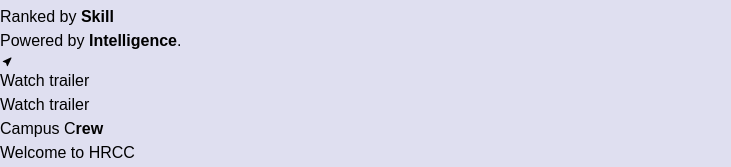
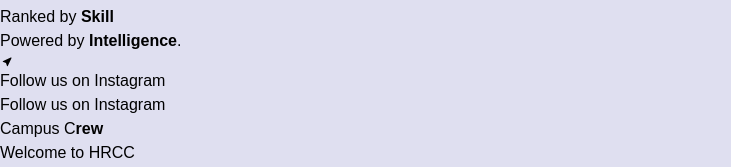
Before and after one commit to HRCC-SRM/HRCC-Website, a React (Vite) app: page / in a window 1280 px wide. Shown: the part 473-640 px from the top of the page, without its empty margins (0-731 px from the left). Built offline with nearby package versions, Linux system fonts and the light colour scheme; a web font is replaced by a local one.

Commit message:
fixed links

```diff
--- a/src/components/Hero.tsx
+++ b/src/components/Hero.tsx
@@ -158,12 +158,12 @@
               Ranked by <b>Skill</b> <br /> Powered by <b>Intelligence</b>.
             </p>
 
-            <Button
+            <a href="https://www.instagram.com/hrcc.srm/"><Button
               id="watch-trailer"
-              title="Watch trailer"
+              title="Follow us on Instagram"
               leftIcon={<TiLocationArrow />}
               containerClass="bg-gradient-to-r from-green-500 to-lime-200 flex-center gap-1 text-sm sm:text-base"
-            />
+            /></a>
           </div>
         </div>
       </div>
--- a/src/components/Story.tsx
+++ b/src/components/Story.tsx
@@ -121,11 +121,11 @@
             The Centre of Excellence envisions advancing transparency and accessibility in computational models and scientific insights, fostering innovation across academic and industrial ecosystems. Its mission is to translate complex models into intuitive, real-time simulations that enhance education, strengthen research, and support industrial problem-solving.
             </p>
 
-            <Button
+            <a href="https://www.srmist.edu.in/department/department-of-computational-intelligence/centre-of-excellence-for-agentictwins-agentic-ai-digital-twins-and-metaverse/"><Button
               id="realm-btn"
-              title="COMING SOON"
+              title="Learn more!"
               containerClass="mt-5"
-            />
+            /></a>
           </div>
         </div>
       </div>
```
